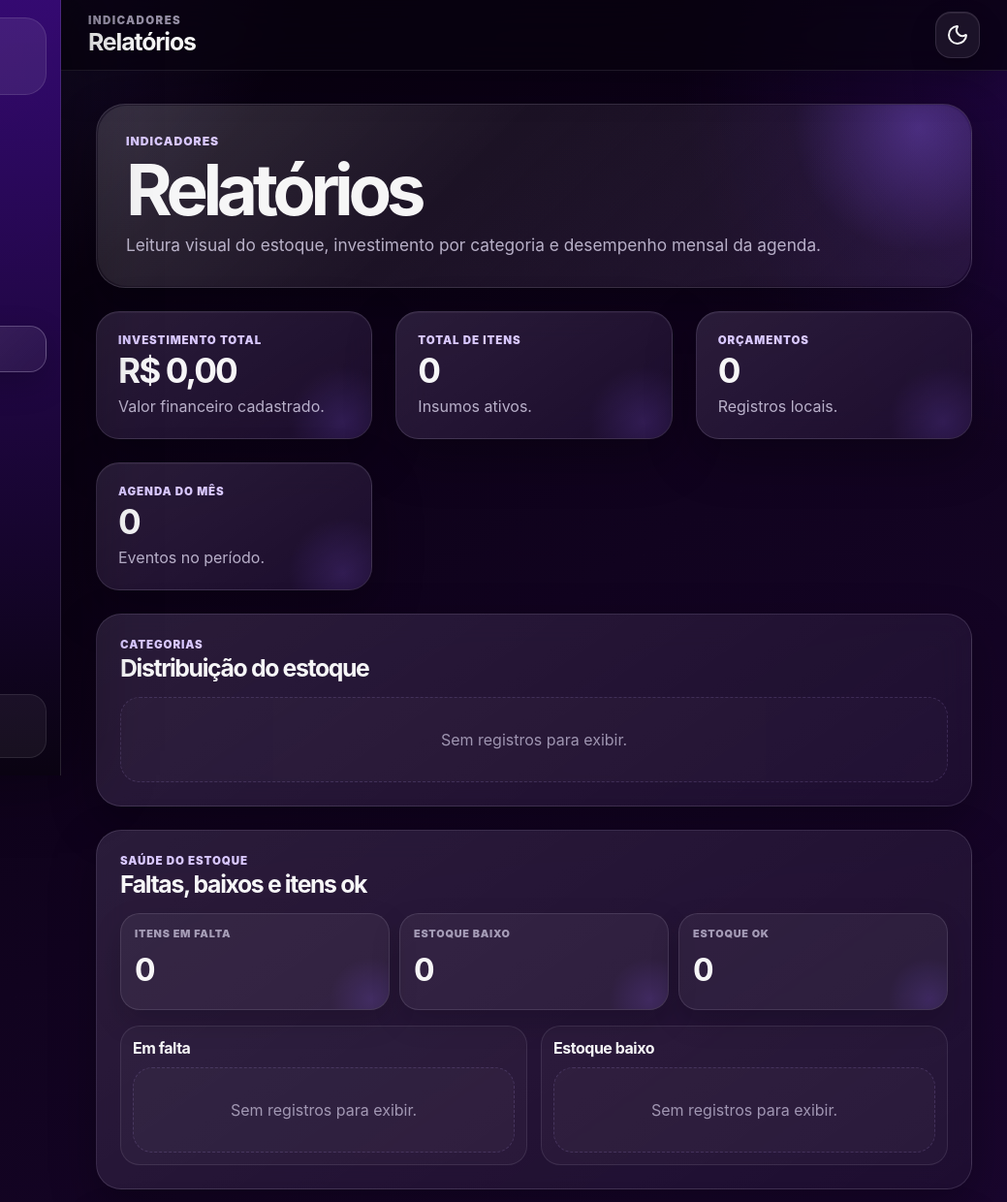
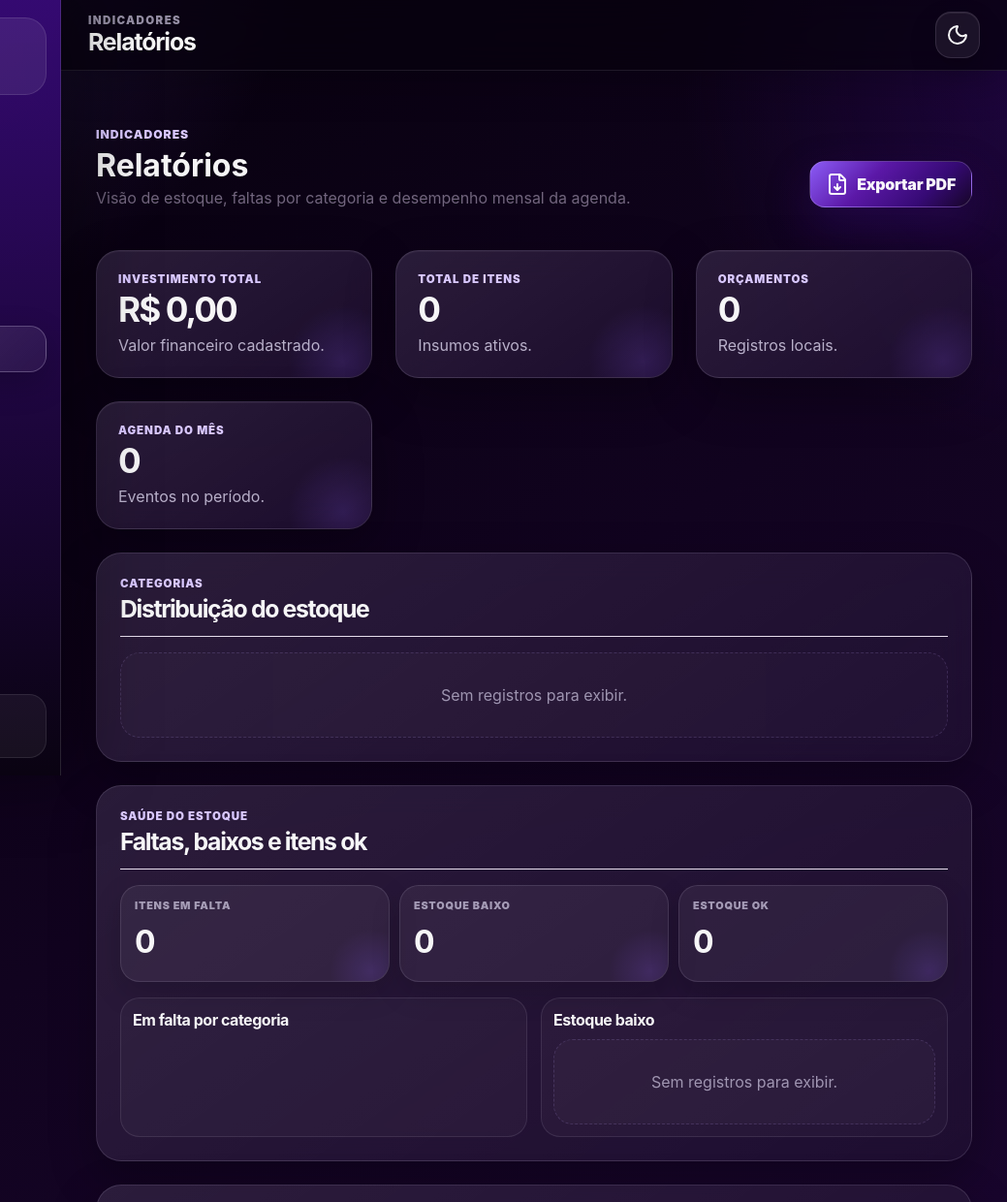
Before and after one commit to CamilliFFeliz/MiShiro, a plain HTML site: page pages/relatorios.html in a window 1280 px wide. Shown: the top 1240 px of the page at 97% size, 241-1280 px from the left. Drawn offline with nearby package versions, Linux system fonts and the light colour scheme.

Commit message:
feat(relatorios): adicionar agrupamento e exportação PDF

```diff
--- a/pages/relatorios.html
+++ b/pages/relatorios.html
@@ -11,16 +11,13 @@
   <link rel="stylesheet" href="../assets/css/layout.css" />
   <link rel="stylesheet" href="../assets/css/components.css" />
   <link rel="stylesheet" href="../assets/css/relatorios.css" />
+  <link rel="stylesheet" href="../assets/css/studio-workflow.css" />
   <title>MiShiro Tattoo • Relatórios</title>
 </head>
 <body data-page="relatorios">
   <div id="app" class="app-frame">
-    <main id="appMain" class="page-shell reports-shell">
-      <header class="page-header reports-title">
-        <span class="eyebrow">Indicadores</span>
-        <h1>Relatórios</h1>
-        <p>Leitura visual do estoque, investimento por categoria e desempenho mensal da agenda.</p>
-      </header>
+    <main id="appMain" class="page-shell reports-shell workflow-page">
+      <header class="workflow-intro reports-title"><div><span class="eyebrow">Indicadores</span><h1>Relatórios</h1><p>Visão de estoque, faltas por categoria e desempenho mensal da agenda.</p></div><button id="exportarRelatorioPdf" class="button button-primary" type="button"><i data-lucide="file-down"></i>Exportar PDF</button></header>
 
       <section class="metric-grid report-metrics">
         <article class="metric-card report-kpi"><span>Investimento total</span><strong id="investimentoEstoque">R$ 0,00</strong><p>Valor financeiro cadastrado.</p></article>
@@ -29,12 +26,12 @@
         <article class="metric-card report-kpi"><span>Agenda do mês</span><strong id="totalAgendaMes">0</strong><p>Eventos no período.</p></article>
       </section>
 
-      <section class="panel-card report-panel category-report-panel">
+      <section class="panel-card report-panel category-report-panel workflow-card">
         <header class="section-title"><span>Categorias</span><h2>Distribuição do estoque</h2></header>
         <div id="graficoCategorias" class="report-list category-report-list"></div>
       </section>
 
-      <section class="panel-card report-panel">
+      <section class="panel-card report-panel workflow-card">
         <header class="section-title"><span>Saúde do estoque</span><h2>Faltas, baixos e itens ok</h2></header>
         <div class="health-grid report-stat-grid">
           <article class="report-stat-card is-danger"><span>Itens em falta</span><strong id="itensEmFalta">0</strong></article>
@@ -42,12 +39,12 @@
           <article class="report-stat-card is-ok"><span>Estoque ok</span><strong id="itensOk">0</strong></article>
         </div>
         <div class="health-lists report-two-columns">
-          <section><h3>Em falta</h3><div id="listaEmFalta" class="report-list compact"></div></section>
+          <section><h3>Em falta por categoria</h3><div id="grupoFaltasCategoria" class="category-missing-groups"></div></section>
           <section><h3>Estoque baixo</h3><div id="listaBaixo" class="report-list compact"></div></section>
         </div>
       </section>
 
-      <section class="panel-card report-panel">
+      <section class="panel-card report-panel workflow-card">
         <header class="section-title"><span>Agenda</span><h2>Relatório mensal</h2></header>
         <div class="agenda-report-grid report-stat-grid agenda-stats-grid">
           <article class="report-stat-card"><span>Cancelados</span><strong id="agendaCancelados">0</strong></article>
@@ -64,6 +61,7 @@
     </main>
   </div>
   <script src="https://unpkg.com/lucide@0.468.0/dist/umd/lucide.min.js" defer></script>
+  <script src="https://cdnjs.cloudflare.com/ajax/libs/jspdf/2.5.1/jspdf.umd.min.js" defer></script>
   <script type="module" src="../src/pages/relatorios.js"></script>
 </body>
 </html>
```
